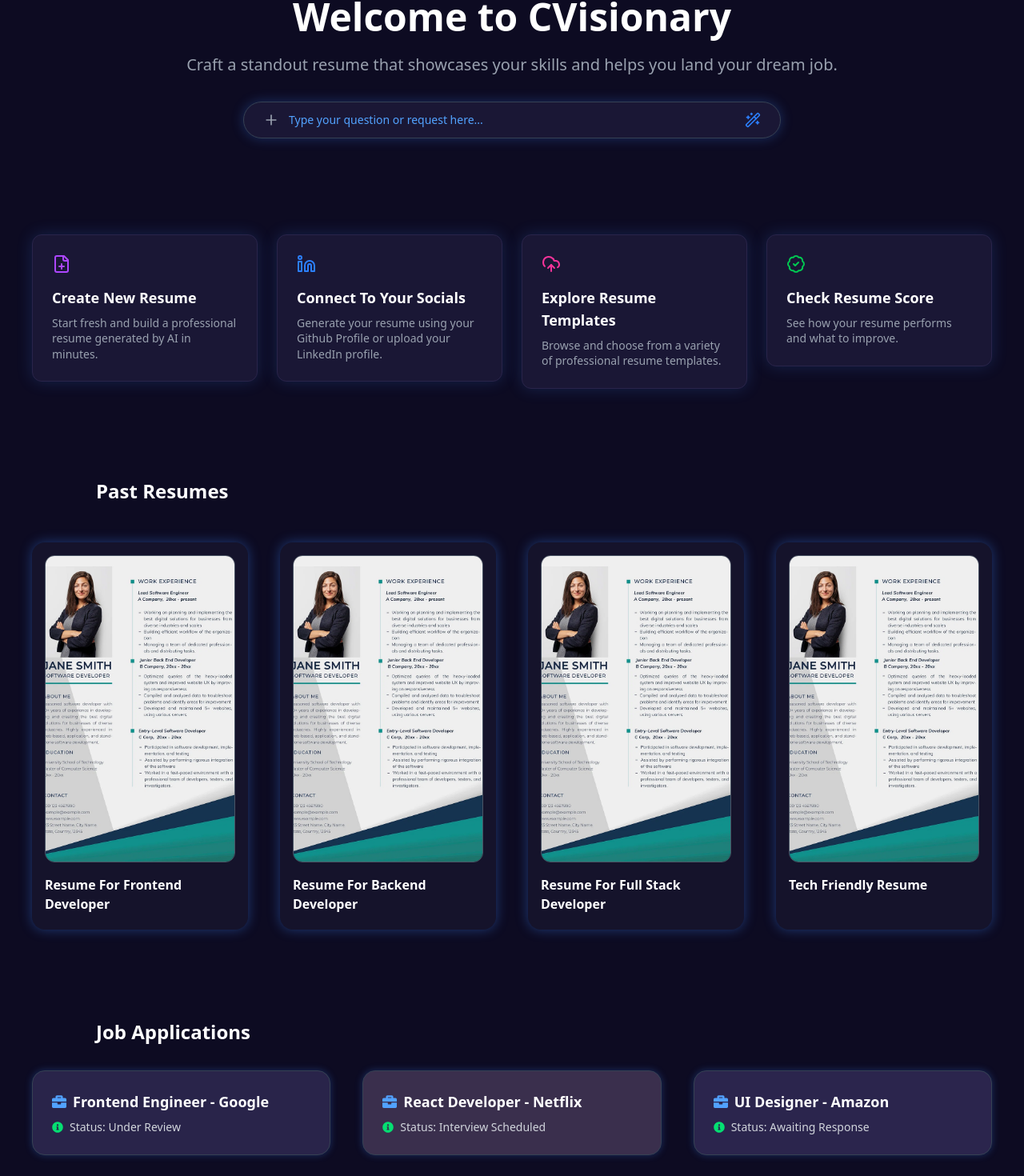
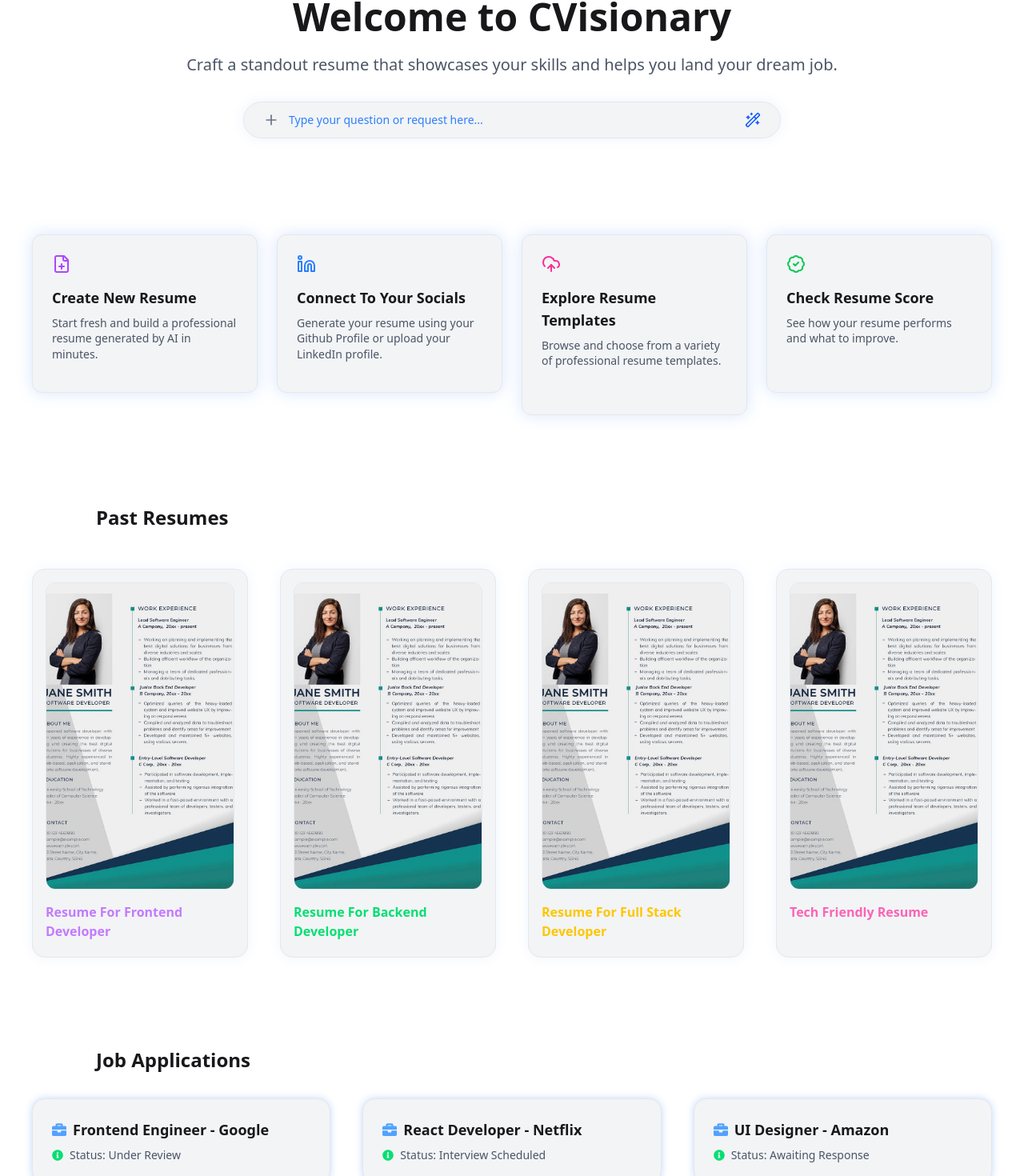
Before and after one commit to QuantumRebels/CVisionary, a React (Vite) app in the folder frontend/: page /dashboard in a window 1280 px wide. Shown: the part 121-1591 px from the top of the page at 80% size. Built offline with nearby package versions, Linux system fonts and the light colour scheme.

Commit message:
added light/dark mode to dashboard

```diff
--- a/frontend/src/components/dashboard/actions.jsx
+++ b/frontend/src/components/dashboard/actions.jsx
@@ -28,21 +28,29 @@ const actions = [
   },
 ];
 
-const QuickActions = () => {
+const QuickActions = ({ darkMode }) => {
   return (
-    <section className="bg-[#0d0b22] text-white py-14 px-6 md:px-10">
+    <section className={`${darkMode ? "bg-[#0d0b22] text-white" : "bg-white text-[#18181b]"} py-14 px-6 md:px-10`}>
       <div className="grid grid-cols-1 sm:grid-cols-2 lg:grid-cols-4 gap-6 max-w-7xl mx-auto">
         {actions.map((action, index) => (
           <a key={index} href={action.link} className="no-underline">
             <div
-              className="bg-[#1a1735] border border-[#29244a] rounded-xl p-6 cursor-pointer
-              shadow-[0_0_20px_rgba(59,130,246,0.2)]
-              hover:shadow-[0_0_30px_rgba(59,130,246,0.5)]
-              hover:border-blue-500 transition-all duration-300"
+              className={`
+                rounded-xl p-6 cursor-pointer
+                shadow-[0_0_20px_rgba(59,130,246,0.2)]
+                hover:shadow-[0_0_30px_rgba(59,130,246,0.5)]
+                transition-all duration-300
+                ${darkMode
+                  ? "bg-[#1a1735] border border-[#29244a] hover:border-blue-500"
+                  : "bg-gray-100 border border-gray-200 hover:border-blue-400"
+                }
+              `}
             >
               <div className="mb-4">{action.icon}</div>
               <h3 className="text-lg font-semibold mb-2">{action.title}</h3>
-              <p className="text-sm text-gray-400 leading-snug">{action.desc}</p>
+              <p className={`text-sm leading-snug ${darkMode ? "text-gray-400" : "text-gray-600"} min-h-[72px]`}>
+                {action.desc}
+              </p>
             </div>
           </a>
         ))}
--- a/frontend/src/components/dashboard/footer.jsx
+++ b/frontend/src/components/dashboard/footer.jsx
@@ -1,13 +1,13 @@
 import React from "react";
 
-function Footer() {
+function Footer({ darkMode }) {
   return (
-    <footer className={"py-8 px-4 bg-[#13132a] text-[#b3b3c6]" }>
+    <footer className={`py-8 px-4 ${darkMode ? "bg-[#13132a] text-[#b3b3c6]" : "bg-gray-100 text-gray-600"}`}>
       <div className="flex flex-col items-center max-w-5xl mx-auto w-full gap-2">
         <div className="flex gap-12 text-sm mb-2">
-          <a href="#" className={ "hover:underline" }>How it Works</a>
-          <a href="#" className={ "hover:underline"}>Generate Resumes</a>
-          <a href="#" className={ "hover:underline" }>Privacy Policy</a>
+          <a href="#" className={"hover:underline"}>How it Works</a>
+          <a href="#" className={"hover:underline"}>Generate Resumes</a>
+          <a href="#" className={"hover:underline"}>Privacy Policy</a>
         </div>
         <div className="text-xs text-center">
           © 2025 CVisionary. All rights reserved.
--- a/frontend/src/components/dashboard/jobs.jsx
+++ b/frontend/src/components/dashboard/jobs.jsx
@@ -34,21 +34,26 @@ const jobs = [
   },
 ];
 
-const JobApplications = () => {
+const JobApplications = ({ darkMode }) => {
   return (
-    <section className="bg-[#0d0b22] text-white px-6 md:px-10 py-14">
-      <h2 className="text-2xl font-bold mb-8 ml-4 ml-20">Job Applications</h2>
+    <section className={`${darkMode ? "bg-[#0d0b22] text-white" : "bg-white text-[#18181b]"} px-6 md:px-10 py-14`}>
+      <h2 className={`text-2xl font-bold mb-8 ml-20 ${darkMode ? "text-white" : "text-[#18181b]"}`}>Job Applications</h2>
       <div className="grid grid-cols-1 sm:grid-cols-2 md:grid-cols-3 gap-10 max-w-7xl mx-auto">
         {jobs.map((job, idx) => (
           <div
             key={idx}
-            className={`rounded-2xl ${job.color} p-6 border border-gray-700 shadow-[0_0_10px_rgba(59,130,246,0.3)] transition-all duration-300 transform hover:scale-105`}
+            className={`rounded-2xl p-6 border shadow-[0_0_10px_rgba(59,130,246,0.3)] transition-all duration-300 transform hover:scale-105
+              ${darkMode
+                ? `${job.color} border-gray-700`
+                : "bg-gray-100 border-gray-200"
+              }
+            `}
           >
             <div className="flex items-center gap-2 text-lg font-semibold mb-2">
               <FaBriefcase className="text-blue-400" />
               {job.title}
             </div>
-            <div className="flex items-center gap-2 text-sm text-gray-300">
+            <div className={`flex items-center gap-2 text-sm ${darkMode ? "text-gray-300" : "text-gray-600"}`}>
               <FaInfoCircle className="text-green-400" />
               Status: {job.status}
             </div>
--- a/frontend/src/components/dashboard/resume.jsx
+++ b/frontend/src/components/dashboard/resume.jsx
@@ -28,29 +28,31 @@ const resumes = [
   },
 ];
 
-const ResumeGallery = () => {
+const ResumeGallery = ({ darkMode }) => {
   return (
-    <section className="bg-[#0d0b22] text-white px-6 md:px-10 py-14">
-      <h2 className="text-2xl font-bold mb-6 text-white ml-20">Past Resumes</h2>
+    <section className={`${darkMode ? "bg-[#0d0b22] text-white" : "bg-white text-[#18181b]"} px-6 md:px-10 py-14`}>
+      <h2 className={`text-2xl font-bold mb-6 ml-20 ${darkMode ? "text-white" : "text-[#18181b]"}`}>Past Resumes</h2>
       <div className="grid grid-cols-1 sm:grid-cols-2 md:grid-cols-3 lg:grid-cols-4 gap-10 max-w-7xl mx-auto mt-12">
         {resumes.map((resume, idx) => (
           <div
             key={idx}
-            className={`rounded-2xl bg-[#15132b] shadow-[0_0_15px_rgba(59,130,246,0.4)] p-4 transition-all duration-300 transform hover:scale-105`}
+            className={`rounded-2xl p-4 transition-all duration-300 transform hover:scale-105
+              ${darkMode
+                ? "bg-[#15132b] shadow-[0_0_15px_rgba(59,130,246,0.4)] border border-gray-600"
+                : "bg-gray-100 shadow-[0_0_15px_rgba(59,130,246,0.08)] border border-gray-200"
+              }
+            `}
           >
             <img
               src={resume.image}
               alt={resume.name}
-              className="rounded-xl mb-4 w-full object-cover h-96 border border-gray-600"
+              className={`rounded-xl mb-4 w-full object-cover h-96 border ${darkMode ? "border-gray-600" : "border-gray-200"}`}
             />
-            <div className={`font-semibold text-md mb-1`}>
-              {resume.name}
-            </div>
+            <div className={`font-semibold text-md mb-1 ${resume.textColor}`}>{resume.name}</div>
           </div>
         ))}
       </div>
     </section>
   );
 };
-
 export default ResumeGallery;
--- a/frontend/src/components/dashboard/welcome.jsx
+++ b/frontend/src/components/dashboard/welcome.jsx
@@ -1,9 +1,8 @@
-import React from "react";
+import React, { useState, useEffect } from "react";
 import { Plus, Wand2 } from "lucide-react";
-import { useState, useEffect } from "react";
+import { motion } from "framer-motion";
 
-const WelcomeSection = () => {
-
+const WelcomeSection = ({ darkMode }) => {
   const [userName, setUserName] = useState("");
 
   useEffect(() => {
@@ -11,30 +10,40 @@ const WelcomeSection = () => {
     if (storedName) setUserName(storedName);
   }, []);
 
-
-
   return (
-    <section className="w-full bg-[#0d0b22] text-white py-16 px-4 md:px-10 mt-12">
+    <section
+      className={`w-full py-16 px-4 md:px-10 mt-12 ${
+        darkMode
+          ? "bg-[#0d0b22] text-white"
+          : "bg-white text-[#18181b]"
+      }`}
+    >
       <div className="max-w-4xl mx-auto text-center">
-        {/* Heading */}
         <h1 className="text-4xl md:text-5xl font-bold mb-4 leading-tight">
           Welcome to CVisionary{userName && `, ${userName}`}
         </h1>
-
-        {/* Subtext */}
-        <p className="text-gray-400 text-lg md:text-xl mb-8">
+        <p className={`text-lg md:text-xl mb-8 ${
+          darkMode ? "text-gray-400" : "text-gray-600"
+        }`}>
           Craft a standout resume that showcases your skills and helps you land your dream job.
         </p>
-
-        {/* Input Box with Always-On Glow */}
-        <div className="flex items-center justify-between max-w-2xl mx-auto gap-3 bg-[#1a1735] border border-gray-700 shadow-[0_0_15px_rgba(59,130,246,0.3)] rounded-full px-6 py-3 transition-all duration-300">
-          <Plus className="w-5 h-5 text-gray-400 hover:text-white transition-colors duration-300 cursor-pointer" />
+        <div className={`flex items-center justify-between max-w-2xl mx-auto gap-3 rounded-full px-6 py-3 transition-all duration-300
+          ${darkMode
+            ? "bg-[#1a1735] border border-gray-700 shadow-[0_0_15px_rgba(59,130,246,0.3)]"
+            : "bg-gray-100 border border-gray-200 shadow-[0_0_15px_rgba(59,130,246,0.1)]"
+          }
+        `}>
+          <Plus className={`w-5 h-5 ${darkMode ? "text-gray-400 hover:text-white" : "text-gray-500 hover:text-blue-600"} transition-colors duration-300 cursor-pointer`} />
           <input
             type="text"
             placeholder="Type your question or request here..."
-            className="flex-grow bg-transparent outline-none text-sm text-white placeholder:text-blue-400 placeholder:animate-pulse"
+            className={`flex-grow bg-transparent outline-none text-sm ${
+              darkMode
+                ? "text-white placeholder:text-blue-400"
+                : "text-gray-900 placeholder:text-blue-500"
+            } placeholder:animate-pulse`}
           />
-          <Wand2 className="w-5 h-5 text-blue-500 hover:text-white transition-colors duration-300 cursor-pointer" />
+          <Wand2 className={`w-5 h-5 ${darkMode ? "text-blue-500 hover:text-white" : "text-blue-600 hover:text-blue-800"} transition-colors duration-300 cursor-pointer`} />
         </div>
       </div>
     </section>
```
